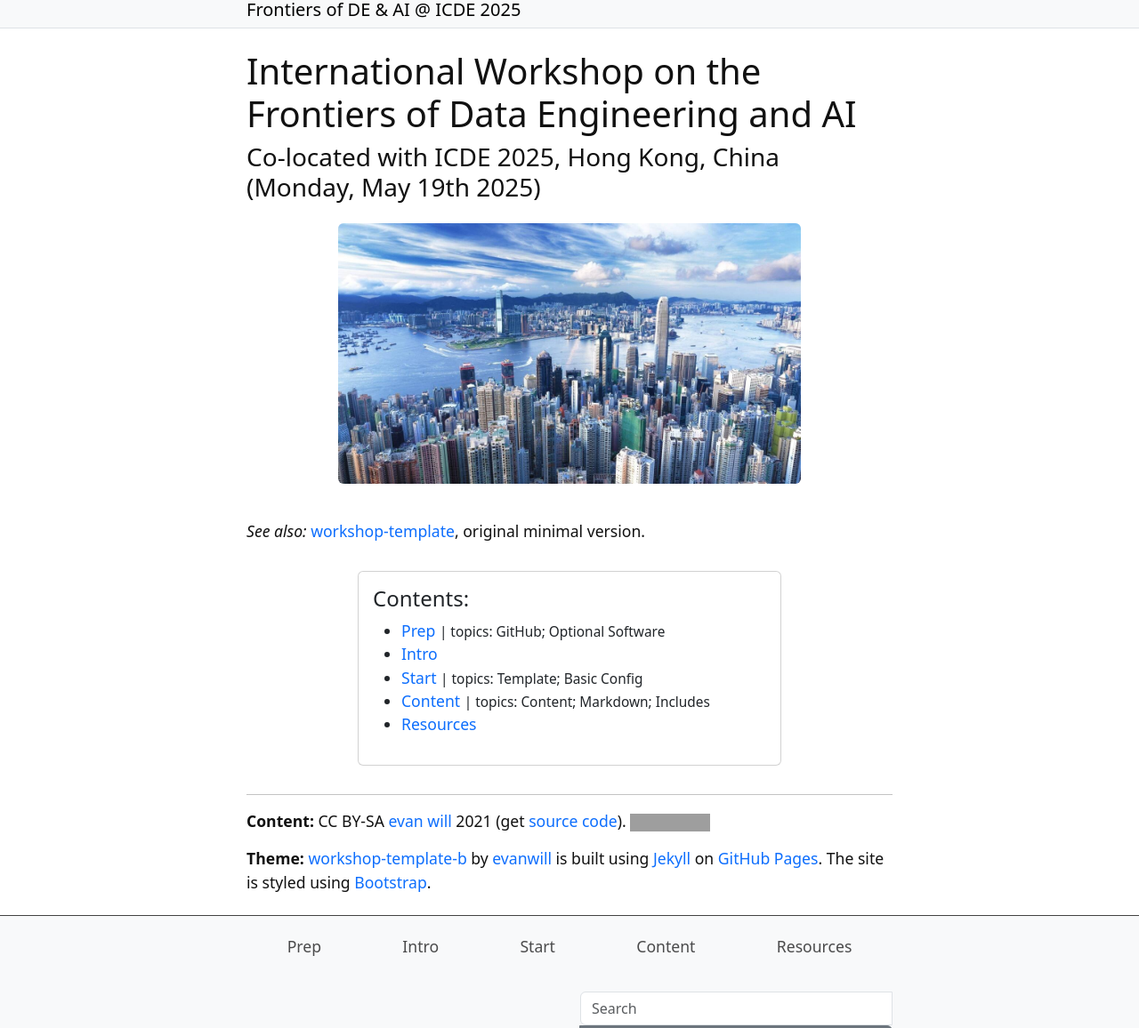
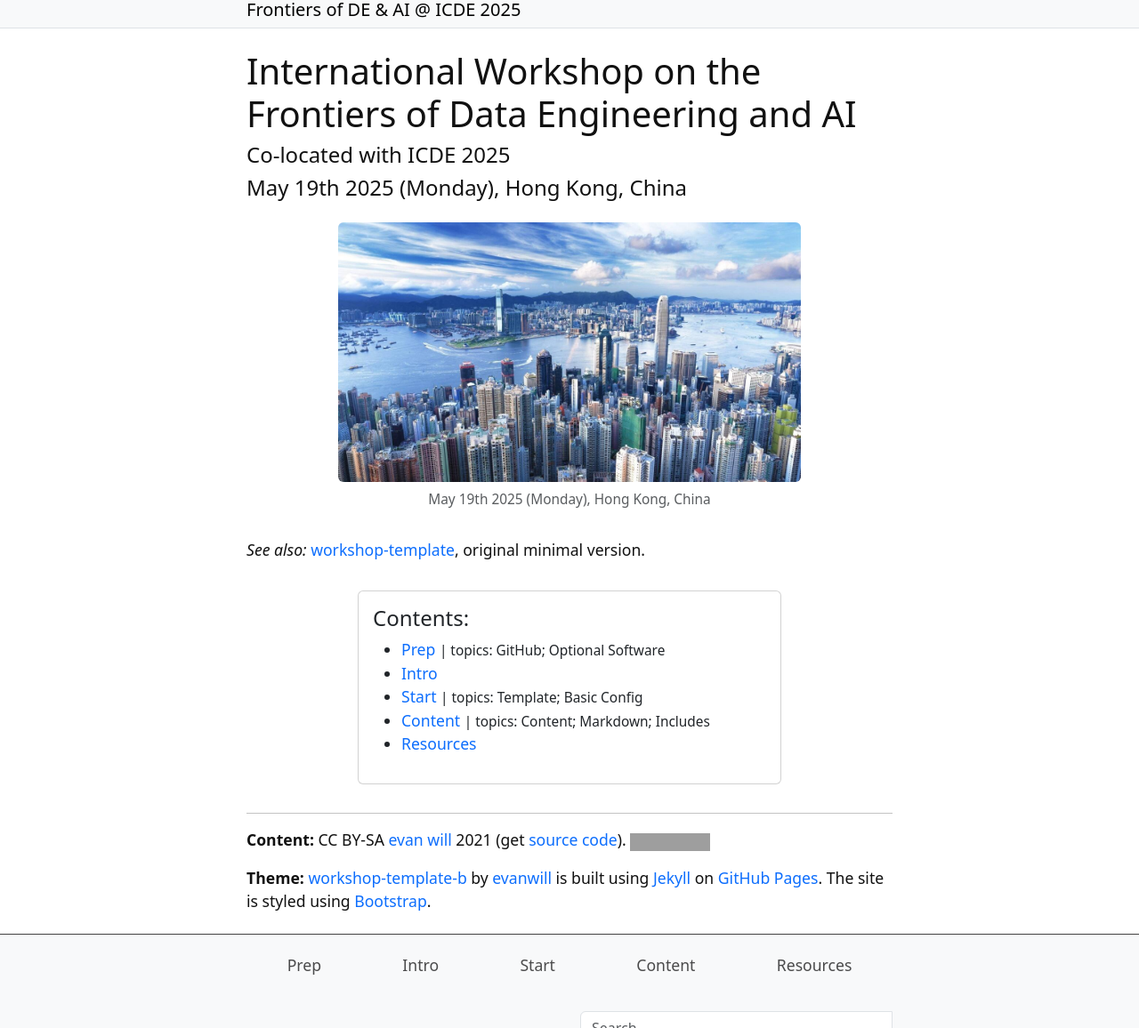
Before and after one commit to FDEA-workshop/FDEA-workshop.github.io, a Jekyll site: the page built from index.md, in a window 1280 px wide, cut to the strip 121-1277 px from the top of the page. Shown: the whole strip at 89% size. Built offline with Jekyll 4.4.1, drawn with Linux system fonts in a browser that asks for light colours; grey boxes are pictures that could not be loaded.

Commit message:
Update index.md

```diff
--- a/index.md
+++ b/index.md
@@ -4,9 +4,10 @@ layout: page
 ---
 
 # International Workshop on the Frontiers of Data Engineering and AI
-### Co-located with ICDE 2025, Hong Kong, China (Monday, May 19th 2025)
+#### Co-located with ICDE 2025
+#### May 19th 2025 (Monday), Hong Kong, China
 
-{% include figure.html img="workshop.jpg" alt="intro image here" caption="" width="75%" %}
+{% include figure.html img="workshop.jpg" alt="intro image here" caption="May 19th 2025 (Monday), Hong Kong, China" width="75%" %}
 
 
 
```
